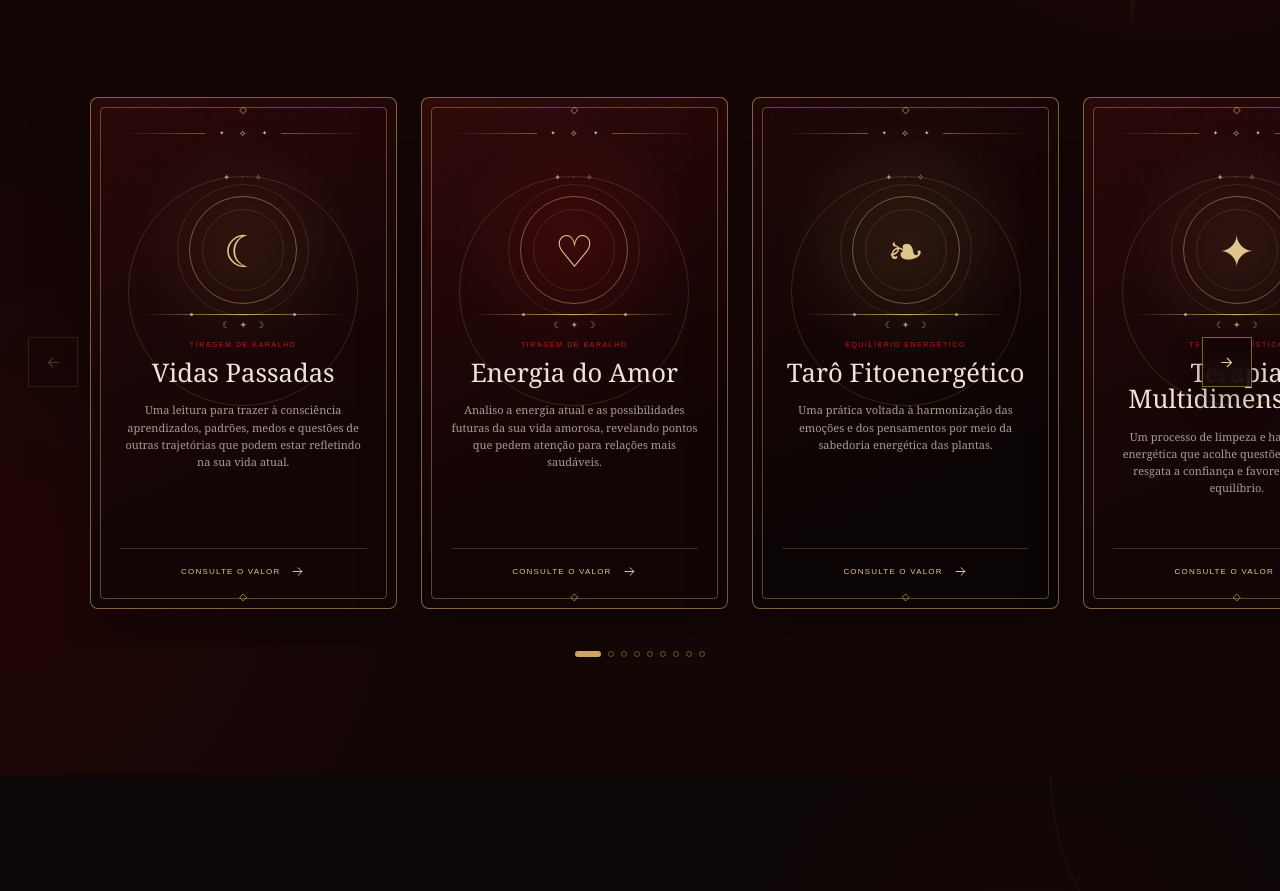
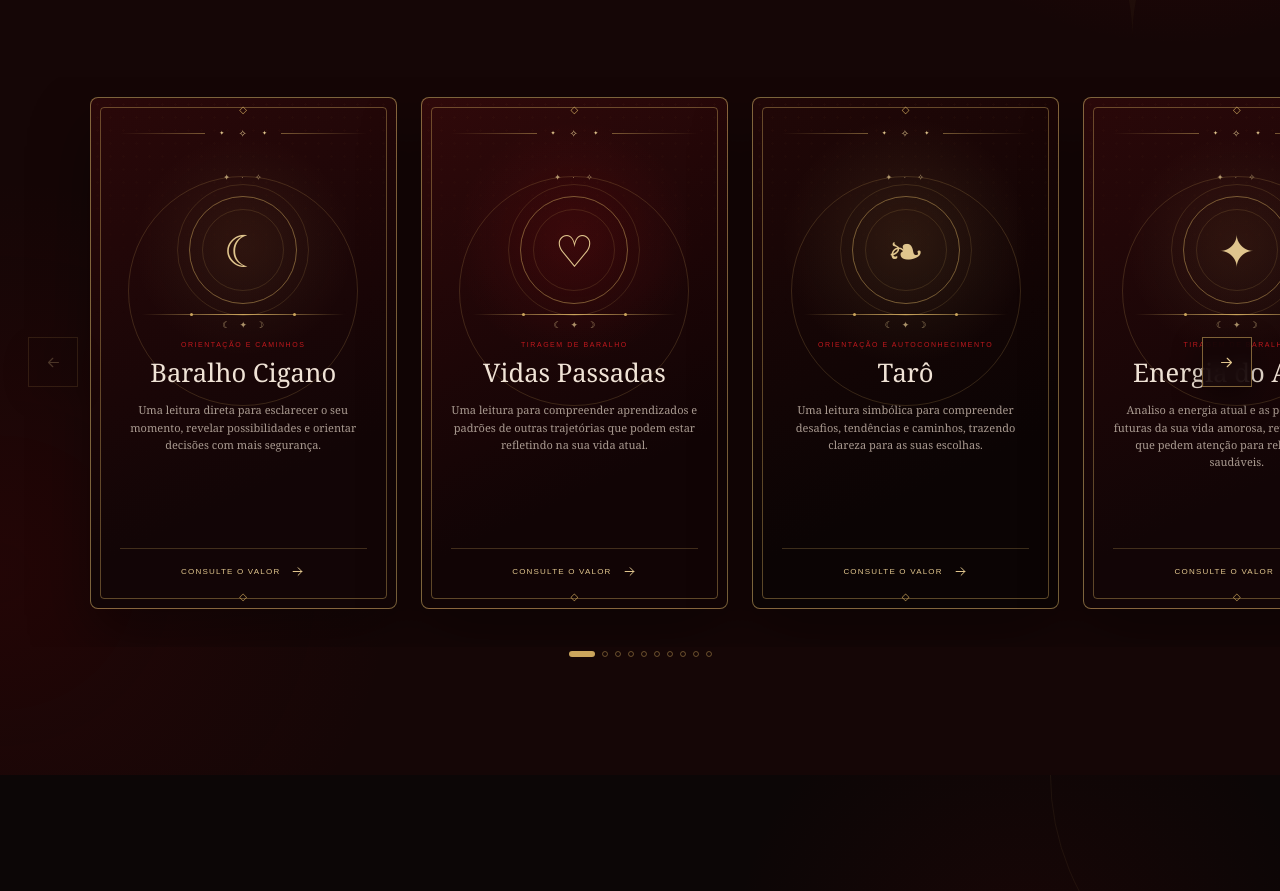
Before and after one commit to estherdalagnol2005-ctrl/leopaimtarologo, a Next.js app: page / in a window 1280 px wide. Shown: the part 1194-2085 px from the top of the page. Built offline with nearby package versions, Linux system fonts and the light colour scheme.

Commit message:
Atualiza ordem e conteúdo dos trabalhos

```diff
--- a/app/page.tsx
+++ b/app/page.tsx
@@ -11,9 +11,19 @@ const instagramUrl =
 
 const services = [
   {
+    title: "Baralho Cigano",
+    category: "Orientação e caminhos",
+    text: "Uma leitura direta para esclarecer o seu momento, revelar possibilidades e orientar decisões com mais segurança.",
+  },
+  {
     title: "Vidas Passadas",
     category: "Tiragem de baralho",
-    text: "Uma leitura para trazer à consciência aprendizados, padrões, medos e questões de outras trajetórias que podem estar refletindo na sua vida atual.",
+    text: "Uma leitura para compreender aprendizados e padrões de outras trajetórias que podem estar refletindo na sua vida atual.",
+  },
+  {
+    title: "Tarô",
+    category: "Orientação e autoconhecimento",
+    text: "Uma leitura simbólica para compreender desafios, tendências e caminhos, trazendo clareza para as suas escolhas.",
   },
   {
     title: "Energia do Amor",
@@ -49,12 +59,6 @@ const services = [
     title: "Acordos Espirituais",
     category: "Tiragem de baralho",
     text: "Um oráculo de autoconhecimento para investigar simbolicamente acordos, ciclos e padrões que acompanham sua trajetória espiritual.",
-  },
-  {
-    title: "Força de Maria Padilha",
-    category: "Jogo de cartas",
-    text: "Uma leitura objetiva para questões específicas ou uma análise completa, conduzida com firmeza, respeito e responsabilidade.",
-    note: "Jogo completo • Perguntas diretas • Consulta pontual",
   },
 ];
 
```
